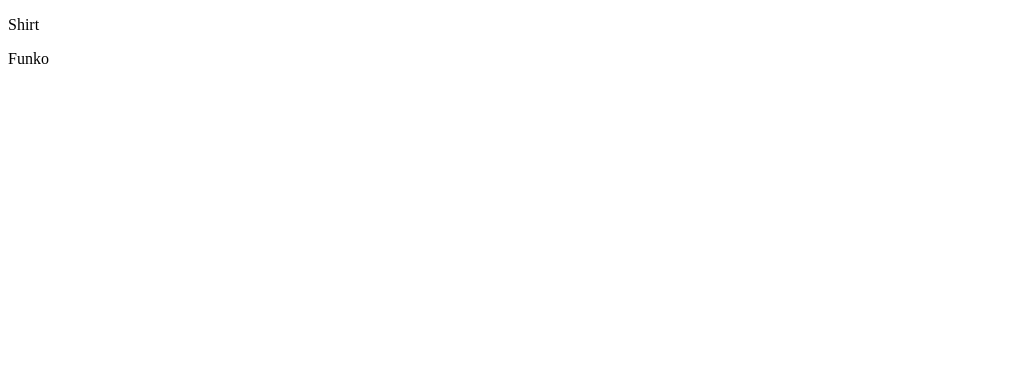
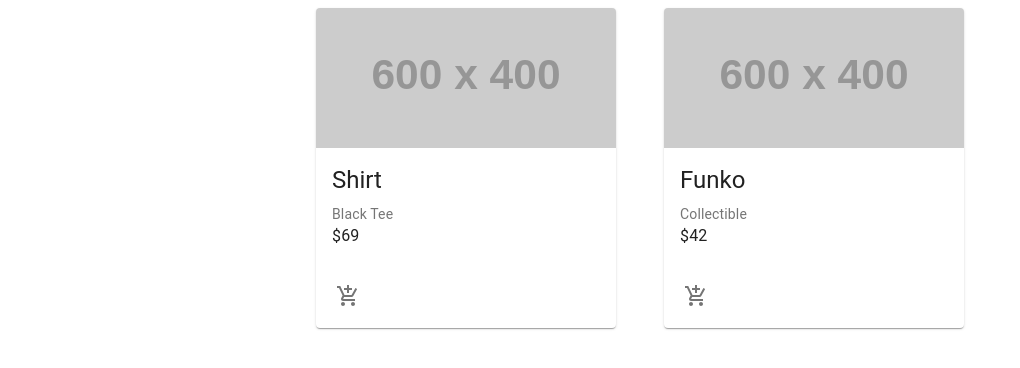
Before and after one commit to NigelMarshal/jungle-commerce-js, a React (Create React App) app: page / in a window 1280 px wide. Shown: the top 368 px of the page, without its empty margins (0-1020 px from the left). Built offline with nearby package versions, Linux system fonts and the light colour scheme.

Commit message:
feat(product-card): Switched to material UI. Created base card for testing

```diff
--- a/package.json
+++ b/package.json
@@ -4,6 +4,8 @@
   "private": true,
   "dependencies": {
     "@chec/commerce.js": "^2.4.0",
+    "@material-ui/core": "^4.11.3",
+    "@material-ui/icons": "^4.11.2",
     "@stripe/react-stripe-js": "^1.4.0",
     "@stripe/stripe-js": "^1.13.2",
     "@testing-library/jest-dom": "^5.11.4",
--- a/src/Components/Products/Product/Product.js
+++ b/src/Components/Products/Product/Product.js
@@ -1,14 +1,34 @@
 import React from 'react'
-import {Col} from 'react-bootstrap/';
+import {Card, CardMedia, CardContent, CardActions, Typography, IconButton } from '@material-ui/core'
+import { AddShoppingCart} from '@material-ui/icons';
+import useStyles from './styles';
 
 const Product = ({product}) => {
+    const classes = useStyles();
+
     return (
-        <div>
-            <Col title={product.name}>
-                <p>{product.name}</p>
-            </Col>
+       <Card className={classes.root}>
+           <CardMedia className={classes.media} image='https://dummyimage.com/600x400/000/fff' title={product.name}/>
+           <CardContent>
+               <div>
+                   <Typography gutterBottom variant="h5" component="h2">
+                       {product.name}
+                   </Typography>
+                   <Typography variant="body2" color="textSecondary" component="p">
+                        {product.description}
+                    </Typography>
+                    <Typography>
+                       {product.price}
+                    </Typography>
+               </div>
 
-        </div>
+           </CardContent>
+           <CardActions>
+               <IconButton aria-label="Add item to cart">
+                   <AddShoppingCart />
+               </IconButton>
+           </CardActions>
+       </Card>
     )
 }
 
--- /dev/null
+++ b/src/Components/Products/Product/styles.js
@@ -0,0 +1,11 @@
+import { makeStyles} from '@material-ui/core/styles';
+
+export default makeStyles(()=>({
+    root: {
+
+      },
+      media: {
+        width: 300,
+        height: 140,
+      },
+}))
--- a/src/Components/Products/Products.js
+++ b/src/Components/Products/Products.js
@@ -1,6 +1,5 @@
 import React from 'react';
-import {Container, Row, Col} from 'react-bootstrap/';
-// import 'bootstrap/dist/css/bootstrap.min.css';
+import {Grid} from '@material-ui/core';
 
 import Product from './Product/Product'
 
@@ -11,17 +10,17 @@
 
 const Products = () =>{
     return (
-        <Container className="text-center">
-            <Row>
-                {products.map((product) =>(
-                    <Col item key={product.id} xs={12} sm={6} md={4} lg={3}>
-                       <Product product={product} />
-                    </Col>
-                ))}
-            </Row>
-        </Container>
+        <main>
+            <Grid container justify="center" spacing={6}>
+            {products.map((product) => (
+                <Grid item key={product.id} >
+                    <Product product={product} />
+                </Grid>
+            ))}
+            </Grid>
+        </main>
     )
 
 }
 
-export default Products
+export default Products;
```
Also changed, not shown: public/manifest.json, 1 other file (tests, documents, lock files or other folders).
